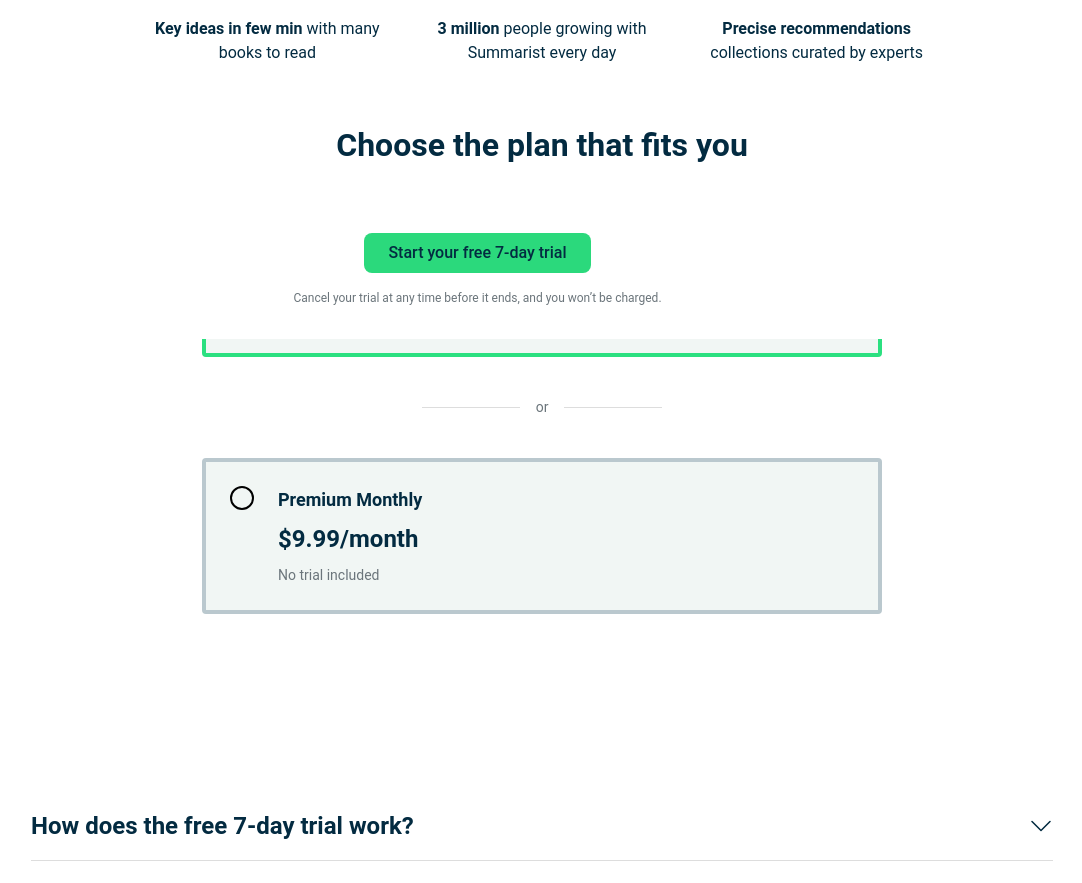
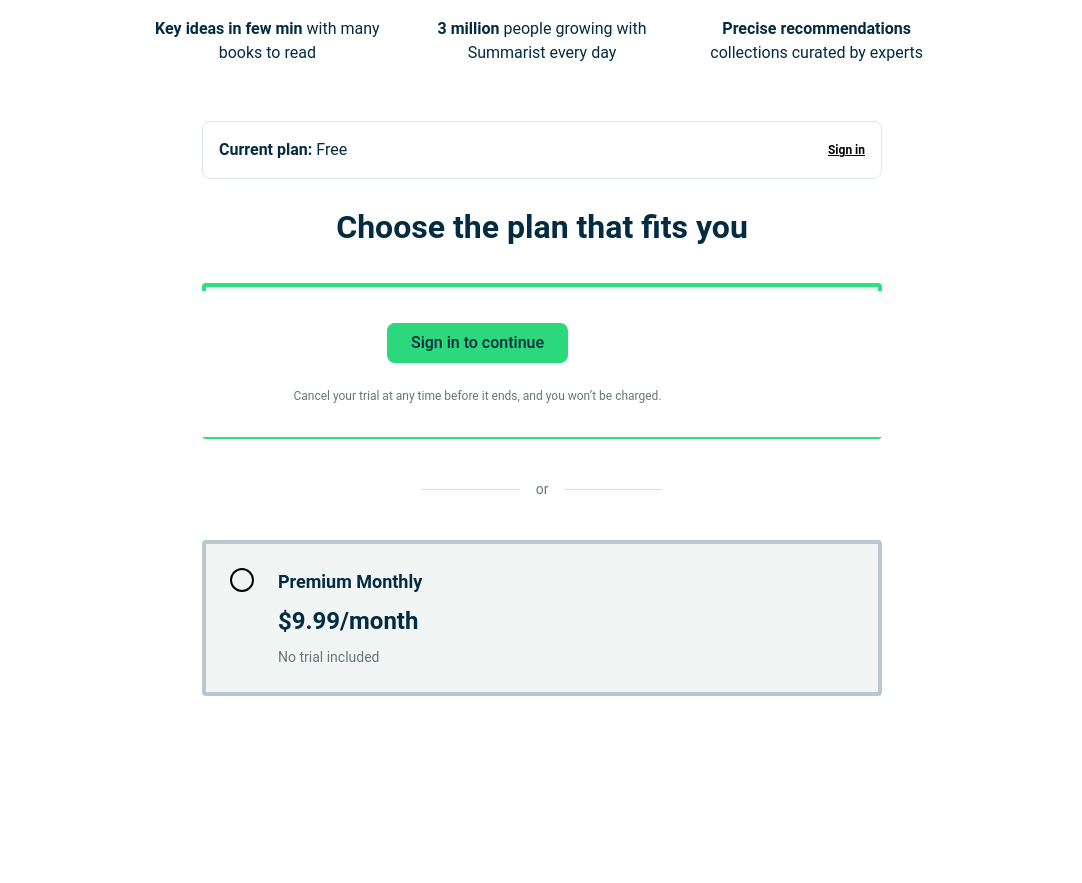
Before and after one commit to hectorp3na/virtual-internship-V2, a Next.js app: page /choose-plan in a window 1280 px wide. Shown: the part 698-1581 px from the top of the page, without its empty margins (98-1180 px from the left). Built offline with nearby package versions, Linux system fonts and the light colour scheme; no server answers.

Commit message:
fixed plan functionality

```diff
--- a/app/choose-plan/page.tsx
+++ b/app/choose-plan/page.tsx
@@ -1,8 +1,13 @@
 "use client";
 
-import { useState } from "react";
+import { useEffect, useMemo, useState } from "react";
 import { useRouter } from "next/navigation";
-import { getAuth } from "firebase/auth";
+import {
+  getAuth,
+  onAuthStateChanged,
+  User as FirebaseUser,
+} from "firebase/auth";
+import { getFirestore, doc, onSnapshot } from "firebase/firestore";
 
 import { app } from "../../firebase";
 import Footer from "components/Footer";
@@ -10,29 +15,105 @@
 import PlanFeatures from "../../components/PlanFeatures";
 import PlanFAQs from "../../components/PlanFAQs";
 
-const FUNCTION_URL =
-  "https://us-central1-virtual-internship-v2-dd1e4.cloudfunctions.net/createCheckoutSessionV2";
+const FUNCTION_URL = "https://createcheckoutsessionv2-knryqcxbba-uc.a.run.app";
 
 const monthlyPriceId = "price_1RtNU9LaXqGfXK4JikVfj19M";
 const yearlyPriceId = "price_1RtNT9LaXqGfXK4JpjOyFOQA";
 
+const PRICE_LABELS: Record<string, string> = {
+  [monthlyPriceId]: "Premium Monthly",
+  [yearlyPriceId]: "Premium Plus Yearly",
+};
+
+type UserDoc = {
+  uid: string;
+  role?: string | null;
+  subscriptionStatus?: string | null;
+  subscriptionPlanName?: string | null;
+  subscriptionPlan?: string | null;
+  priceId?: string | null;
+  productId?: string | null;
+};
+
+function humanPlanName(u?: Partial<UserDoc>): string {
+  if (!u) return "Free";
+  const explicit = u.subscriptionPlanName;
+  if (explicit && explicit.trim()) return explicit;
+
+  const subPlan = u.subscriptionPlan;
+  if (subPlan && !String(subPlan).startsWith("price_")) return String(subPlan);
+
+  const fromPrice = u.priceId ? PRICE_LABELS[u.priceId] : undefined;
+  if (fromPrice) return fromPrice;
+
+  if (
+    u.subscriptionStatus === "active" ||
+    u.subscriptionStatus === "trialing" ||
+    u.role === "premium"
+  ) {
+    return "Premium";
+  }
+  return "Free";
+}
+
+function activePriceId(u?: Partial<UserDoc>): string | null {
+  if (!u) return null;
+  const isActive =
+    u.subscriptionStatus === "active" ||
+    u.subscriptionStatus === "trialing" ||
+    u.role === "premium";
+  return isActive && u.priceId ? u.priceId : null;
+}
+
 export default function ChoosePlanPage() {
   const router = useRouter();
+  const auth = useMemo(() => getAuth(app), []);
+  const db = useMemo(() => getFirestore(app), []);
 
+  const [firebaseUser, setFirebaseUser] = useState<FirebaseUser | null>(
+    auth.currentUser
+  );
+  const [userDoc, setUserDoc] = useState<UserDoc | null>(null);
   const [isVisible] = useState(false);
-  const [selectedPlan, setSelectedPlan] = useState<"yearly" | "monthly">("yearly");
+  const [selectedPlan, setSelectedPlan] = useState<"yearly" | "monthly">(
+    "yearly"
+  );
   const [submitting, setSubmitting] = useState(false);
 
+  useEffect(() => {
+    const unsubAuth = onAuthStateChanged(auth, (u) => setFirebaseUser(u));
+    return () => unsubAuth();
+  }, [auth]);
+
+  useEffect(() => {
+    if (!firebaseUser) {
+      setUserDoc(null);
+      return;
+    }
+    const ref = doc(db, "users", firebaseUser.uid);
+    const unsub = onSnapshot(ref, (snap) => {
+      const data = snap.data() as UserDoc | undefined;
+      setUserDoc(data ?? null);
+
+      const active = activePriceId(data ?? undefined);
+      if (active === monthlyPriceId) setSelectedPlan("monthly");
+      if (active === yearlyPriceId) setSelectedPlan("yearly");
+    });
+    return () => unsub();
+  }, [db, firebaseUser]);
+
+  const currentPlanName = humanPlanName(userDoc ?? undefined);
+  const currentActivePrice = activePriceId(userDoc ?? undefined);
+
   const handlePlanSubmit = async () => {
-    const auth = getAuth(app);
     const user = auth.currentUser;
-
     if (!user) {
       router.push("?auth=login", { scroll: false });
       return;
     }
 
-    const selectedPriceId = selectedPlan === "monthly" ? monthlyPriceId : yearlyPriceId;
+    const selectedPriceId =
+      selectedPlan === "monthly" ? monthlyPriceId : yearlyPriceId;
 
     try {
       setSubmitting(true);
@@ -53,12 +134,12 @@
         throw new Error(`Checkout HTTP ${resp.status} ${errText}`);
       }
 
-      const data: { url?: string; sessionId?: string; error?: string } = await resp.json();
+      const data: { url?: string; sessionId?: string; error?: string } =
+        await resp.json();
 
       if (!data?.url) {
         throw new Error(data?.error || "No Checkout URL returned");
       }
-
 
       window.location.href = data.url;
     } catch (error) {
@@ -68,12 +149,75 @@
     }
   };
 
+  const planCard = (
+    key: "monthly" | "yearly",
+    title: string,
+    priceLabel: string,
+    subtitle: string,
+    priceId: string
+  ) => {
+    const isSelected = selectedPlan === key;
+    const isCurrent = currentActivePrice === priceId;
+    return (
+      <div
+        onClick={() => setSelectedPlan(key)}
+        className={`flex gap-6 p-6 bg-[#f1f6f4] border-[4px] rounded cursor-pointer max-w-[680px] w-full transition-colors duration-200 ${
+          isSelected ? "border-[#2be080]" : "border-[#bac8ce]"
+        }`}
+      >
+        <div className="relative w-6 h-6 rounded-full border-2 border-black flex items-center justify-center">
+          {isSelected && (
+            <div className="absolute w-[6px] h-[6px] bg-black rounded-full" />
+          )}
+        </div>
+        <div className="plan__card--content flex-1">
+          <div className="text-[16px] md:text-[18px] font-semibold text-[#032b41] mb-2 flex items-center gap-2">
+            <span>{title}</span>
+            {isCurrent && (
+              <span className="text-[11px] inline-block px-2 py-0.5 rounded-full bg-[#2be080] text-[#032b41] font-semibold">
+                Current plan
+              </span>
+            )}
+          </div>
+          <div className="text-[20px] md:text-[24px] font-bold text-[#032b41] mb-2">
+            {priceLabel}
+          </div>
+          <div className="text-[12px] md:text-[14px] text-[#6b757b]">
+            {subtitle}
+          </div>
+        </div>
+      </div>
+    );
+  };
+
+  const ctaLabel = useMemo(() => {
+    if (submitting) return "Starting checkout...";
+    if (!firebaseUser) return "Sign in to continue";
+
+    const selectedPriceId =
+      selectedPlan === "monthly" ? monthlyPriceId : yearlyPriceId;
+    const isCurrent = currentActivePrice === selectedPriceId;
+    if (isCurrent) return "You already have this plan";
+
+    return selectedPlan === "monthly"
+      ? "Start your first month"
+      : "Start your free 7-day trial";
+  }, [submitting, firebaseUser, selectedPlan, currentActivePrice]);
+
+  const ctaDisabled =
+    submitting ||
+    (!!firebaseUser &&
+      currentActivePrice ===
+        (selectedPlan === "monthly" ? monthlyPriceId : yearlyPriceId));
+
   return (
     <>
       <div className="relative flex flex-col items-center justify-center w-full transition-all">
         <div
           className={`fixed top-0 left-0 w-full h-full bg-[#3a4649] transition-opacity duration-400 ease-linear z-10 ${
-            isVisible ? "opacity-65 pointer-events-auto" : "opacity-0 pointer-events-none"
+            isVisible
+              ? "opacity-65 pointer-events-auto"
+              : "opacity-0 pointer-events-none"
           }`}
         ></div>
 
@@ -83,35 +227,42 @@
           <div className="max-w-[1070px] w-full mx-auto px-6 py-10">
             <PlanFeatures />
 
-            <div className="text-[24px] md:text-[32px] text-[#032b41] text-center mb-8 font-bold">
+            {/* Current plan banner */}
+            <div className="max-w-[680px] mx-auto w-full mb-6">
+              <div className="w-full rounded-lg border border-[#dfe6e9] bg-white p-4 flex items-center justify-between">
+                <div className="text-[14px] md:text-[16px] text-[#032b41]">
+                  <span className="font-semibold">Current plan: </span>
+                  <span>{currentPlanName}</span>
+                </div>
+                {firebaseUser ? (
+                  <div className="text-[12px] text-[#6b757b]">
+                    {userDoc?.subscriptionStatus ?? "free"}
+                  </div>
+                ) : (
+                  <button
+                    className="text-[12px] font-semibold underline"
+                    onClick={() =>
+                      router.push("?auth=login", { scroll: false })
+                    }
+                  >
+                    Sign in
+                  </button>
+                )}
+              </div>
+            </div>
+
+            <div className="text=[24px] md:text-[32px] text-[#032b41] text-center mb-8 font-bold">
               Choose the plan that fits you
             </div>
 
             <div className="flex flex-col gap-4 items-center justify-center">
-              {/* Yearly Plan */}
-              <div
-                onClick={() => setSelectedPlan("yearly")}
-                className={`flex gap-6 p-6 bg-[#f1f6f4] border-[4px] rounded cursor-pointer max-w-[680px] w-full transition-colors duration-200 ${
-                  selectedPlan === "yearly" ? "border-[#2be080]" : "border-[#bac8ce]"
-                }`}
-              >
-                <div className="relative w-6 h-6 rounded-full border-2 border-black flex items-center justify-center">
-                  {selectedPlan === "yearly" && (
-                    <div className="absolute w-[6px] h-[6px] bg-black rounded-full" />
-                  )}
-                </div>
-                <div className="plan__card--content">
-                  <div className="text-[16px] md:text-[18px] font-semibold text-[#032b41] mb-2">
-                    Premium Plus Yearly
-                  </div>
-                  <div className="text-[20px] md:text-[24px] font-bold text-[#032b41] mb-2">
-                    $99.99/year
-                  </div>
-                  <div className="text-[12px] md:text-[14px] text-[#6b757b]">
-                    7-day free trial included
-                  </div>
-                </div>
-              </div>
+              {planCard(
+                "yearly",
+                "Premium Plus Yearly",
+                "$99.99/year",
+                "7-day free trial included",
+                yearlyPriceId
+              )}
 
               {/* Separator */}
               <div className="text-[14px] text-[#6b757b] flex items-center gap-2 max-w-[240px] my-6 mx-auto w-full">
@@ -120,48 +271,27 @@
                 <div className="flex-1 border-t border-[#ddd]" />
               </div>
 
-              {/* Monthly Plan */}
-              <div
-                onClick={() => setSelectedPlan("monthly")}
-                className={`flex gap-6 p-6 bg-[#f1f6f4] border-[4px] rounded cursor-pointer max-w-[680px] w-full transition-colors duration-200 ${
-                  selectedPlan === "monthly" ? "border-[#2be080]" : "border-[#bac8ce]"
-                }`}
-              >
-                <div className="relative w-6 h-6 rounded-full border-2 border-black flex items-center justify-center">
-                  {selectedPlan === "monthly" && (
-                    <div className="absolute w-[6px] h-[6px] bg-black rounded-full" />
-                  )}
-                </div>
-                <div className="plan__card--content">
-                  <div className="text-[16px] md:text-[18px] font-semibold text-[#032b41] mb-2">
-                    Premium Monthly
-                  </div>
-                  <div className="text-[20px] md:text-[24px] font-bold text-[#032b41] mb-2">
-                    $9.99/month
-                  </div>
-                  <div className="text-[12px] md:text-[14px] text-[#6b757b]">
-                    No trial included
-                  </div>
-                </div>
-              </div>
+              {planCard(
+                "monthly",
+                "Premium Monthly",
+                "$9.99/month",
+                "No trial included",
+                monthlyPriceId
+              )}
 
               {/* CTA */}
-              <div className="trial-cta-container">
+              <div className="trial-cta-container mt-2">
                 <span className="btn--wrapper">
                   <button
-                    className="trial-button"
+                    className="trial-button disabled:opacity-60 disabled:pointer-events-none"
                     onClick={handlePlanSubmit}
-                    disabled={submitting}
+                    disabled={ctaDisabled}
                     aria-busy={submitting}
                   >
-                    <span>
-                      {selectedPlan === "monthly"
-                        ? "Start your first month"
-                        : "Start your free 7-day trial"}
-                    </span>
+                    <span>{ctaLabel}</span>
                   </button>
                 </span>
-                <div className="text-[12px] text-[#6b757b] text-center">
+                <div className="text-[12px] text-[#6b757b] text-center mt-2">
                   {selectedPlan === "monthly"
                     ? "30-day money back guarantee, no questions asked."
                     : "Cancel your trial at any time before it ends, and you won’t be charged."}
--- a/app/settings/page.tsx
+++ b/app/settings/page.tsx
@@ -1,8 +1,9 @@
 "use client";
 
+import { useEffect, useMemo, useState } from "react";
 import { useSubscription } from "@/hooks/useSubscription";
-import { useState } from "react";
 import { signOut } from "firebase/auth";
+import { getFirestore, doc, onSnapshot } from "firebase/firestore";
 import { auth } from "../../firebase";
 import { useAuth } from "@/hooks/useAuth";
 import Sidebar from "../../components/Sidebar";
@@ -11,15 +12,64 @@
 import SignUpModal from "../../components/SignUpModal";
 import Image from "next/image";
 
+type UserDoc = {
+  role?: string | null;
+  subscriptionStatus?: string | null;
+  subscriptionPlanName?: string | null;
+  subscriptionPlan?: string | null;
+  priceId?: string | null;
+};
+
+const PRICE_LABELS: Record<string, string> = {
+  "price_1RtNU9LaXqGfXK4JikVfj19M": "Premium Monthly",
+  "price_1RtNT9LaXqGfXK4JpjOyFOQA": "Premium Plus Yearly",
+};
+
+function computePlanName(user?: UserDoc, fallbackPremium?: boolean): string {
+  if (user?.subscriptionPlanName?.trim()) return user.subscriptionPlanName!;
+  if (user?.subscriptionPlan && !String(user.subscriptionPlan).startsWith("price_"))
+    return String(user.subscriptionPlan);
+  if (user?.priceId && PRICE_LABELS[user.priceId]) return PRICE_LABELS[user.priceId];
+  return fallbackPremium ? "Premium" : "Basic";
+}
+
 export default function SettingsPage() {
   const { user: currentUser } = useAuth();
-  const { loading, isPremium, planName } = useSubscription(
-    currentUser?.uid ?? null
-  );
+  const { loading, isPremium, planName } = useSubscription(currentUser?.uid ?? null);
 
+  const db = useMemo(() => getFirestore(), []);
   const [sidebarOpen, setSidebarOpen] = useState(false);
   const [isLoginModalOpen, setIsLoginModalOpen] = useState(false);
   const [isSignUpModalOpen, setIsSignUpModalOpen] = useState(false);
+  const [userDoc, setUserDoc] = useState<UserDoc | null>(null);
+
+  // Live Firestore subscription so UI updates right after webhook writes
+  useEffect(() => {
+    if (!currentUser?.uid) {
+      setUserDoc(null);
+      return;
+    }
+    const ref = doc(db, "users", currentUser.uid);
+    const unsub = onSnapshot(ref, (snap) => {
+      setUserDoc((snap.data() as UserDoc) ?? null);
+    });
+    return () => unsub();
+  }, [db, currentUser?.uid]);
+
+  // Derive premium from Firestore FIRST, then fall back to the hook
+  const isPremiumFromDoc: boolean | undefined = userDoc
+    ? userDoc.role === "premium" ||
+      userDoc.subscriptionStatus === "active" ||
+      userDoc.subscriptionStatus === "trialing"
+    : undefined;
+
+  const showPremium = (isPremiumFromDoc ?? isPremium) === true;
+
+  // Prefer live Firestore name; fall back to hook’s planName; then generic
+  const effectivePlanName =
+    computePlanName(userDoc ?? undefined, showPremium) ||
+    planName ||
+    (showPremium ? "Premium" : "Basic");
 
   const openLogin = () => {
     setIsSignUpModalOpen(false);
@@ -125,18 +175,22 @@
                 <div className="text-[#032b41] font-semibold mb-1">
                   Your Subscription plan
                 </div>
-                {loading ? (
+
+                {loading && userDoc === null ? (
                   <div className="text-[#032b41]">Checking your plan…</div>
-                ) : isPremium ? (
-                  <div className="text-[#032b41]">
-                    {planName || "premium-plus"}
+                ) : showPremium ? (
+                  <div className="flex items-center gap-2 text-[#032b41]">
+                    <span className="font-semibold">{effectivePlanName}</span>
+                    <span className="text-[11px] inline-block px-2 py-0.5 rounded-full bg-[#2be080] text-[#032b41] font-semibold">
+                      {userDoc?.subscriptionStatus ?? "active"}
+                    </span>
                   </div>
                 ) : (
                   <>
                     <div className="text-[#032b41] mb-3">Basic</div>
                     <a
                       href="/choose-plan"
-                      className="inline-flex items-center rounded-md !bg-[#22c55e] px-4 py-2 text-md font-medium text-{#032b41} hover:brightness-95 active:translate-y-[1px] transition"
+                      className="inline-flex items-center rounded-md !bg-[#22c55e] px-4 py-2 text-md font-medium text-[#032b41] hover:brightness-95 active:translate-y-[1px] transition"
                     >
                       Upgrade to Premium
                     </a>
@@ -184,7 +238,7 @@
             priority
           />
 
-          <h2 className="mx-auto max-w-[640px] text-[22px] md:text-[26px] font-extrabold text-[#03314b] leading-snug">
+        <h2 className="mx-auto max-w-[640px] text-[22px] md:text-[26px] font-extrabold text-[#03314b] leading-snug">
             Log in to your account to see your details.
           </h2>
 
@@ -198,4 +252,5 @@
       </div>
     </div>
   );
+
 }
```
Also changed, not shown: 1 other file (tests, documents, lock files or other folders).
